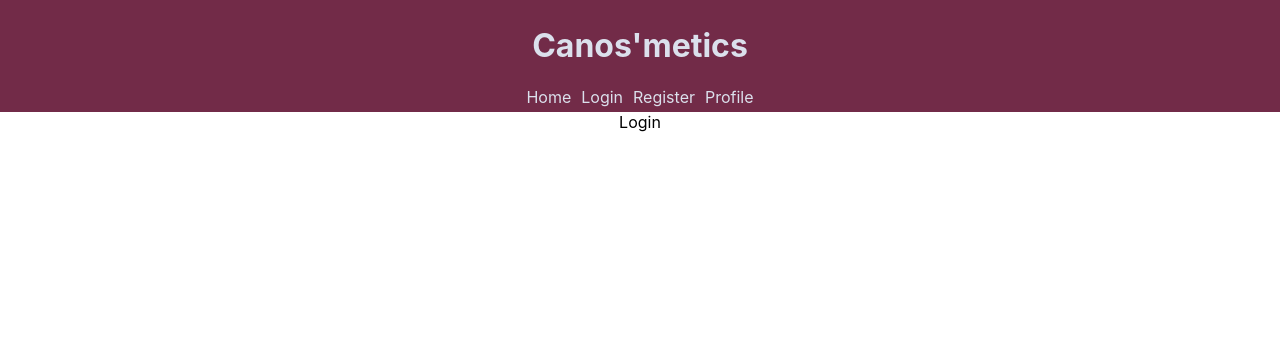
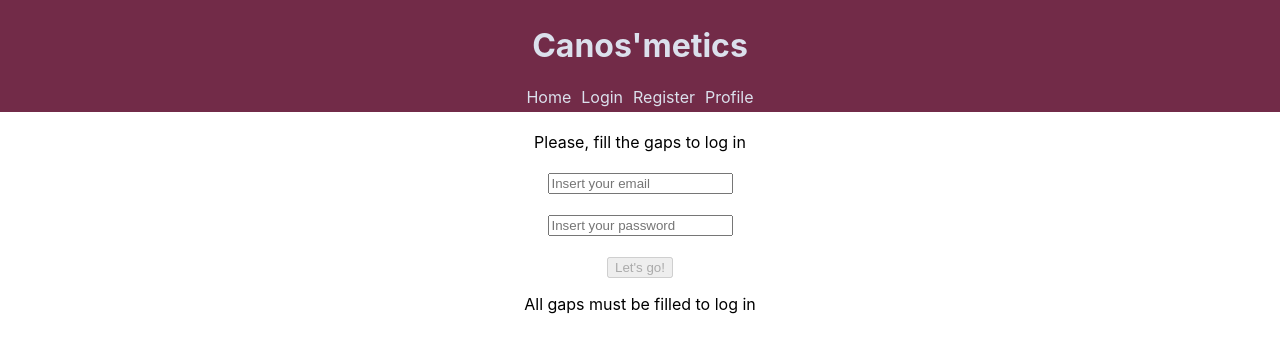
Before and after one commit to sergiokano/React_E-commerce, a React (Create React App) app: page /login in a window 1280 px wide. Shown: the top 352 px of the page. Built offline with nearby package versions, Linux system fonts and the light colour scheme.

Commit message:
form Login done

```diff
--- a/src/components/Login/Login.jsx
+++ b/src/components/Login/Login.jsx
@@ -1,9 +1,82 @@
-import React from 'react'
+import React, { useEffect, useState } from 'react'
+// import { useNavigate } from 'react-router-dom'
 
 const Login = () => {
-  return (
-    <div>Login</div>
-  )
+    // let navigate = useNavigate()
+    const [btnDisable, setBtnDisable] = useState(true)
+    const [message, setMessage] = useState("")
+    const [visible, setVisible] = useState(true)
+    const [data, setData] = useState({
+        email: "",
+        password: "",
+    })
+    const initialState = {
+        email: "",
+        password: "",
+    }
+
+    const clearState = () => {
+        setData({ ...initialState })
+    }
+
+
+    useEffect(() => {
+        if (data.email.length < 1 || data.password.length < 1) {
+            setMessage("All gaps must be filled to log in")
+            setBtnDisable(true)
+        } else {
+            setMessage(null)
+            setBtnDisable(false)
+        }
+    }, [data]);
+
+    const handleInputChange = (e) => {
+        setData({
+            ...data,
+            [e.target.name]: e.target.value,
+        })
+    };
+
+    const handleSubmit = (e) => {
+        e.preventDefault();
+        console.log("Data" + data.email + " " + data.password)
+        localStorage.setItem("data", JSON.stringify(data))
+        clearState()
+        // setTimeout(() => {
+        //     navigate("/profile")
+        // }), 3000;
+        setVisible(false)
+    }
+
+    return (
+        <div>
+            <br />
+            <span> Please, fill the gaps to log in</span>
+            <br />
+            <br />
+            <form onSubmit={handleSubmit}>
+                <input type="text"
+                    placeholder='Insert your email'
+                    onChange={handleInputChange}
+                    name="email"
+                />
+                <br />
+                <br />
+                <input type="text"
+                    placeholder='Insert your password'
+                    onChange={handleInputChange}
+                    name="password"
+                />
+                <br />
+                <br />
+                <button type="submit" disabled={btnDisable}>
+                    Let's go!
+                </button>
+            </form>
+            <p>{visible ? message : <>Succesfully loged. Redirecting <i>Profile</i> </>}
+            </p>
+        </div>
+    )
 }
 
 export default Login
--- a/src/components/Register/Register.jsx
+++ b/src/components/Register/Register.jsx
@@ -1,6 +1,8 @@
 import React from 'react'
 
 const Register = () => {
+
+
   return (
     <div>Register</div>
   )
```
Also changed, not shown: src/context/GlobalState.js (added, +9 -0 lines), src/context/AppReducer.js (added).
